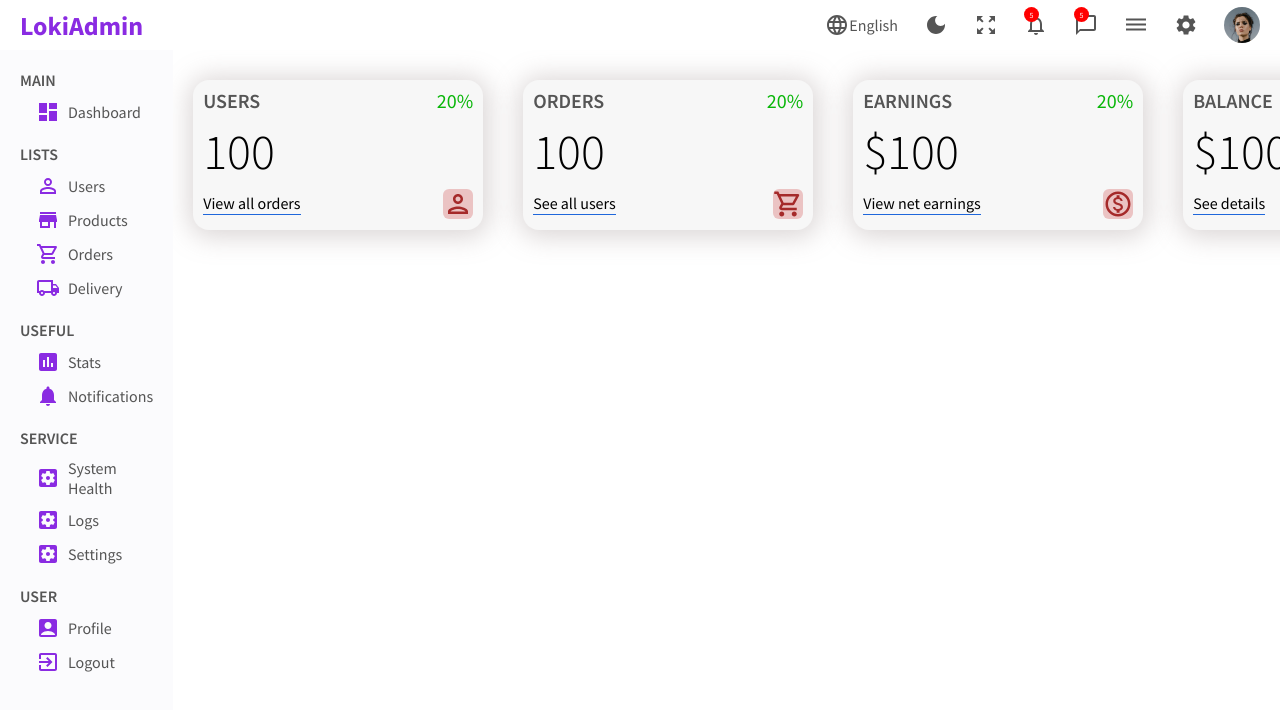
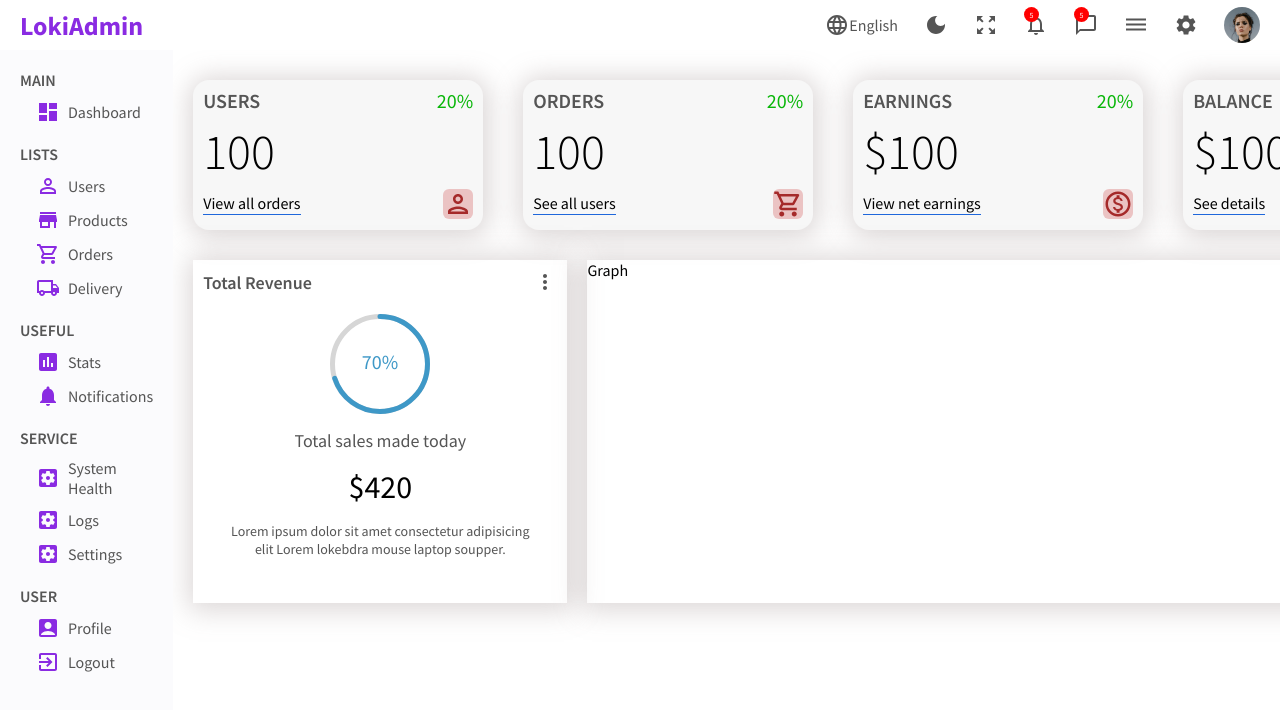
Before and after one commit to lokendra-loki/Admin-Panel, a React (Create React App) app: page / in a window 1280 px wide. Shown: the top 710 px of the page. Built offline with nearby package versions, Linux system fonts and the light colour scheme.

Commit message:
cart completed

```diff
--- a/package.json
+++ b/package.json
@@ -12,6 +12,7 @@
     "@testing-library/react": "^12.1.4",
     "@testing-library/user-event": "^13.5.0",
     "react": "^17.0.2",
+    "react-circular-progressbar": "^2.0.4",
     "react-dom": "^17.0.2",
     "react-scripts": "5.0.0",
     "recharts": "^2.1.9",
--- a/src/components/featuredInfo/FeaturedInfo.js
+++ b/src/components/featuredInfo/FeaturedInfo.js
@@ -53,12 +53,6 @@ function FeaturedInfo({ type }) {
 
 
 
-
-
-
-
-
-
     return (
         <div className='featured'>
             {/* USERS-----------------------------------------------*/}
--- /dev/null
+++ b/src/components/graph/Graph.js
@@ -0,0 +1,10 @@
+import React from 'react'
+import "./graph.scss"
+
+function Graph() {
+  return (
+    <div className='graphCon'>Graph</div>
+  )
+}
+
+export default Graph
--- /dev/null
+++ b/src/components/graph/graph.scss
@@ -0,0 +1,10 @@
+.graphCon {
+    flex: 5;
+    margin-left: 20px;
+    margin-right: 20px;
+    margin-top: 30px;
+
+    box-shadow: 1px 2px 26px 5px rgba(156, 142, 142, 0.36);
+    -webkit-box-shadow: 1px 2px 26px 5px rgba(156, 142, 142, 0.36);
+    -moz-box-shadow: 1px 2px 26px 5px rgba(156, 142, 142, 0.36);
+}
--- a/src/components/home/Home.js
+++ b/src/components/home/Home.js
@@ -1,15 +1,23 @@
 import React from 'react'
 import FeaturedInfo from '../featuredInfo/FeaturedInfo'
+import Graph from '../graph/Graph'
+import Revenue from '../revenue/Revenue'
 import "./home.scss"
 
 function Home() {
   return (
     <div className='home'>
-      <FeaturedInfo type="user" />
-      <FeaturedInfo type="order" />
-      <FeaturedInfo type="earning" />
-      <FeaturedInfo type="balance" />
+      <div className="cardRow">
+        <FeaturedInfo type="user" />
+        <FeaturedInfo type="order" />
+        <FeaturedInfo type="earning" />
+        <FeaturedInfo type="balance" />
+      </div>
 
+      <div className="revenueAndGraphRow">
+        <Revenue/>
+        <Graph/>
+      </div>
 
     </div>
   )
--- a/src/components/home/home.scss
+++ b/src/components/home/home.scss
@@ -1,4 +1,10 @@
-.home{
+.home {
     flex: 4;
-    display: flex;
+    .cardRow {
+        display: flex;
+    }
+    .revenueAndGraphRow{
+        display: flex;
+        justify-content: space-between;
+    }
 }
--- /dev/null
+++ b/src/components/revenue/Revenue.js
@@ -0,0 +1,36 @@
+import React from 'react'
+import "./revenue.scss"
+import MoreVertIcon from '@mui/icons-material/MoreVert';
+import { CircularProgressbar } from 'react-circular-progressbar';
+import 'react-circular-progressbar/dist/styles.css';
+
+function Revenue() {
+    return (
+        <div className='revenueCon'>
+
+            <div className="revenueTopRow">
+                <span className="revenueTitle">Total Revenue</span>
+                <MoreVertIcon className="moreIcon" />
+            </div>
+
+            <div className="revenueBottom">
+                <div className="progressBarCon">
+                    <CircularProgressbar value={70} text={"70%"} strokeWidth={5} />
+                </div>
+                <span className='totalSaleMade'>Total sales made today</span>
+                <span className='totalSaleMadeAmount'>$420</span>
+                <span className='totalRevDescription'>Lorem ipsum dolor sit amet consectetur adipisicing elit Lorem lokebdra mouse laptop soupper.
+                </span>
+
+                <div className="revenueSummary">
+
+                </div>
+
+            </div>
+
+
+        </div>
+    )
+}
+
+export default Revenue
--- /dev/null
+++ b/src/components/revenue/revenue.scss
@@ -0,0 +1,45 @@
+.revenueCon {
+    flex: 2;
+    margin-left: 20px;
+    margin-top: 30px;
+    padding: 10px;
+
+    box-shadow: 1px 2px 26px 5px rgba(156, 142, 142, 0.36);
+    -webkit-box-shadow: 1px 2px 26px 5px rgba(156, 142, 142, 0.36);
+    -moz-box-shadow: 1px 2px 26px 5px rgba(156, 142, 142, 0.36);
+
+    .revenueTopRow {
+        display: flex;
+        align-items: center;
+        justify-content: space-between;
+        font-size: 18px;
+        font-weight: 600;
+        color: #555;;
+    }
+    .revenueBottom{
+        padding: 20px;
+        display: flex;
+        align-items: center;
+        justify-content: center;
+        flex-direction: column;
+        gap: 15px;
+
+        .progressBarCon{
+            width: 100px;
+            height: 100px;
+        }
+        .totalSaleMade{
+            font-size: 18px;
+            font-weight: 500;
+            color: #555;
+        }
+        .totalSaleMadeAmount{
+            font-size: 32px;
+        }
+        .totalRevDescription{
+            font-size: 14px;
+            color: #555;
+            text-align: center;
+        }
+    }
+}
```
Also changed, not shown: 1 other file (tests, documents, lock files or other folders).
